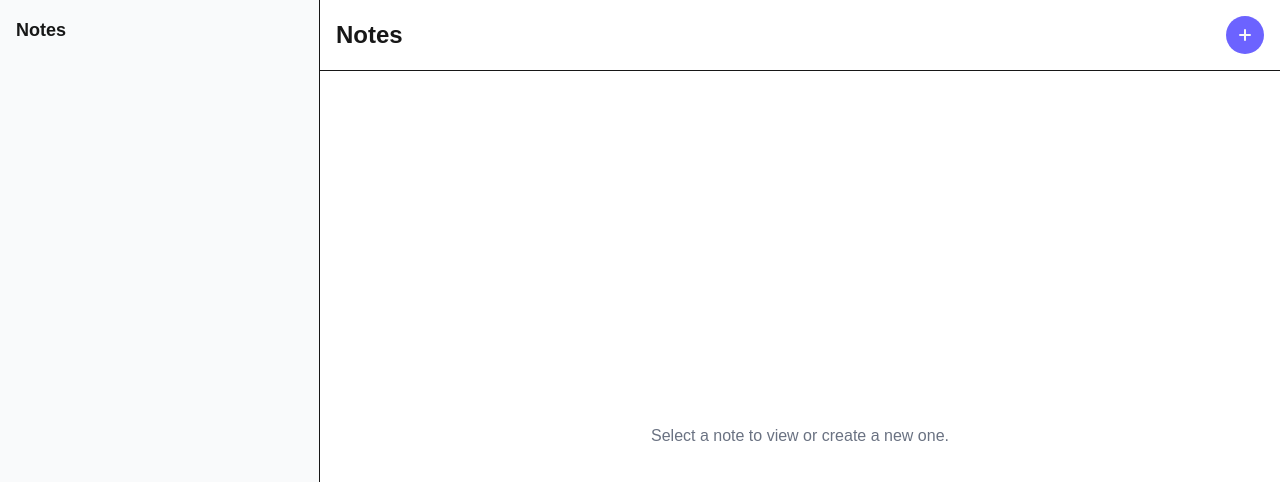
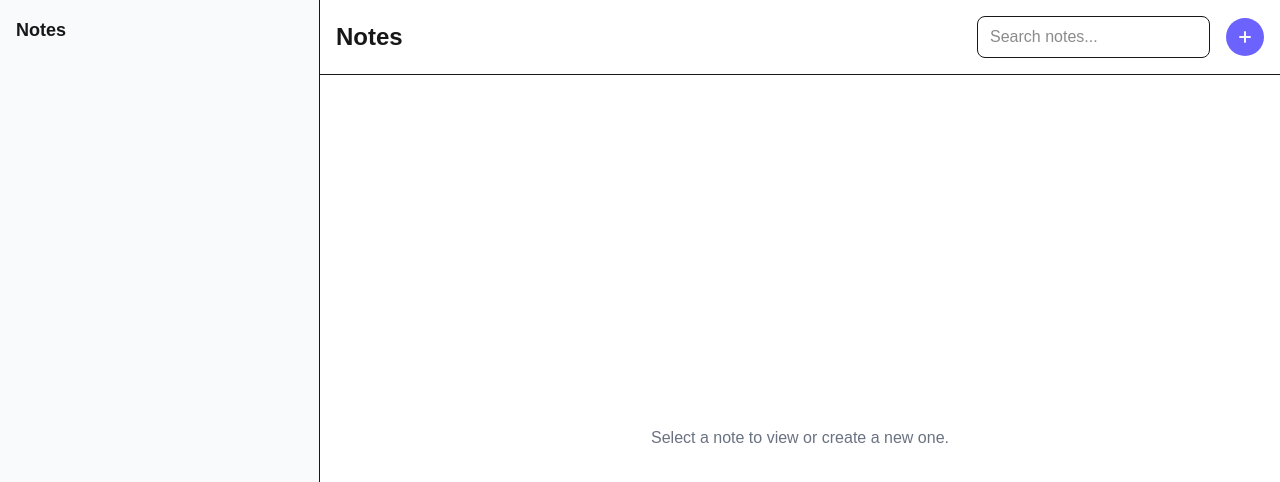
Before and after one commit to DylanGates/75HC-JS, a Next.js app in the folder notes_app/: page / in a window 1280 px wide. Shown: the top 482 px of the page. Built offline with nearby package versions, Linux system fonts and the light colour scheme.

Commit message:
added search bar in toolbar for filtering notes

```diff
--- /dev/null
+++ b/notes_app/src/app/components/Toolbar.tsx
@@ -0,0 +1,28 @@
+"use client";
+
+import React from "react";
+import AddButton from "./AddButton";
+
+interface ToolbarProps {
+    onAdd: () => void;
+    searchQuery: string;
+    onSearchChange: (query: string) => void;
+}
+
+export default function Toolbar({ onAdd, searchQuery, onSearchChange }: ToolbarProps) {
+    return (
+        <div className="p-4 border-b flex items-center justify-between bg-white">
+            <h1 className="text-2xl font-bold">Notes</h1>
+            <div className="flex items-center space-x-4">
+                <input
+                    type="text"
+                    placeholder="Search notes..."
+                    value={searchQuery}
+                    onChange={(e) => onSearchChange(e.target.value)}
+                    className="px-3 py-2 border rounded-lg focus:outline-none focus:ring-2 focus:ring-blue-500"
+                />
+                <AddButton onAdd={onAdd} />
+            </div>
+        </div>
+    );
+}
--- a/notes_app/src/app/page.tsx
+++ b/notes_app/src/app/page.tsx
@@ -3,7 +3,7 @@
 import Image from "next/image";
 import { useState, useEffect } from "react";
 import SideBar from "./components/SideBar";
-import AddButton from "./components/AddButton";
+import Toolbar from "./components/Toolbar";
 
 interface Note {
   id: string;
@@ -15,6 +15,12 @@ interface Note {
 export default function Home() {
   const [notes, setNotes] = useState<Note[]>([]);
   const [selectedNote, setSelectedNote] = useState<Note | null>(null);
+  const [searchQuery, setSearchQuery] = useState("");
+
+  const filteredNotes = notes.filter(note =>
+    note.title.toLowerCase().includes(searchQuery.toLowerCase()) ||
+    note.content.toLowerCase().includes(searchQuery.toLowerCase())
+  );
 
   useEffect(() => {
     // Load notes from localStorage
@@ -61,12 +67,9 @@ export default function Home() {
 
   return (
     <div className="flex h-screen">
-      <SideBar notes={notes} onSelectNote={handleSelectNote} onDeleteNote={handleDeleteNote} />
+      <SideBar notes={filteredNotes} onSelectNote={handleSelectNote} onDeleteNote={handleDeleteNote} />
       <div className="flex-1 flex flex-col">
-        <div className="p-4 border-b flex items-center justify-between">
-          <h1 className="text-2xl font-bold">Notes</h1>
-          <AddButton onAdd={handleAddNote} />
-        </div>
+        <Toolbar onAdd={handleAddNote} searchQuery={searchQuery} onSearchChange={setSearchQuery} />
         <div className="flex-1 p-4">
           {selectedNote ? (
             <div>
```
